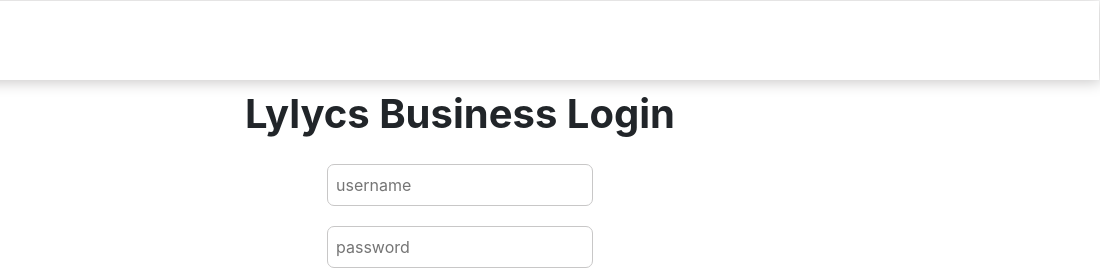
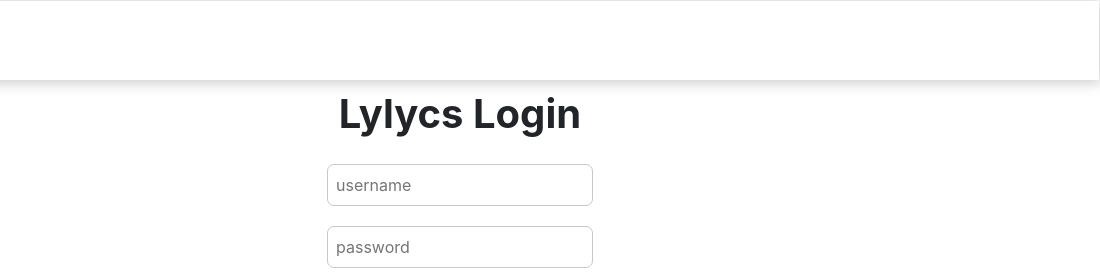
Before and after one commit to melwinpearlsam/Lylycsfood, a plain HTML site: page views/login.html in a window 1280 px wide. Shown: the top 275 px of the page, 180-1280 px from the left. Drawn offline with Linux system fonts and the light colour scheme.

Commit message:
login heading

```diff
--- a/views/login.html
+++ b/views/login.html
@@ -21,7 +21,7 @@
 		<div class="container-sm entry">
 			<section id="header">
 				<h1 align="center" style="font-size: 4opx; font-weight: bolder">
-					Lylycs Business Login
+					Lylycs Login
 				</h1>
 				<p style="color: red" id="message-container"></p>
 				<center>
```
Also changed, not shown: views/signup.html (+3 -0 lines).
